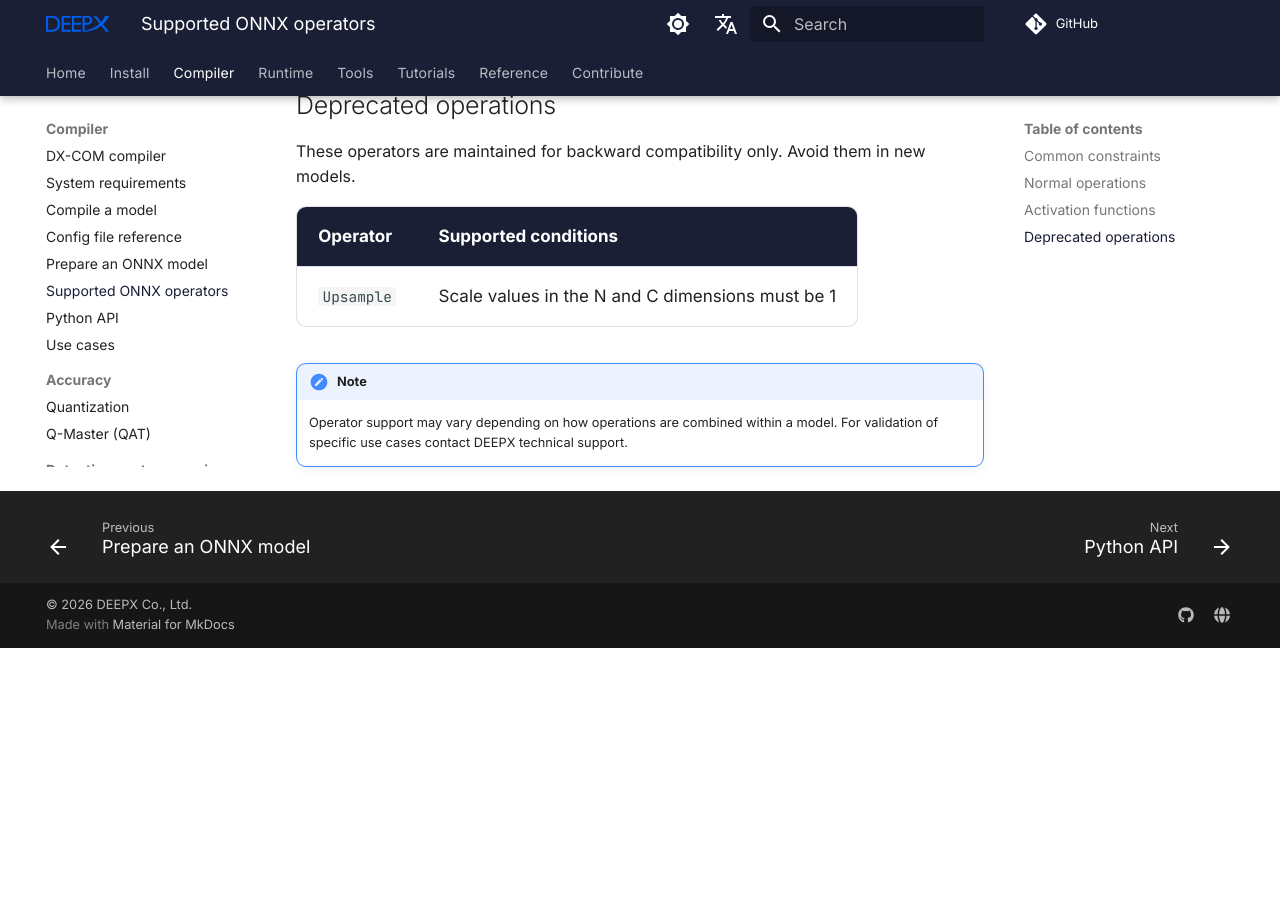
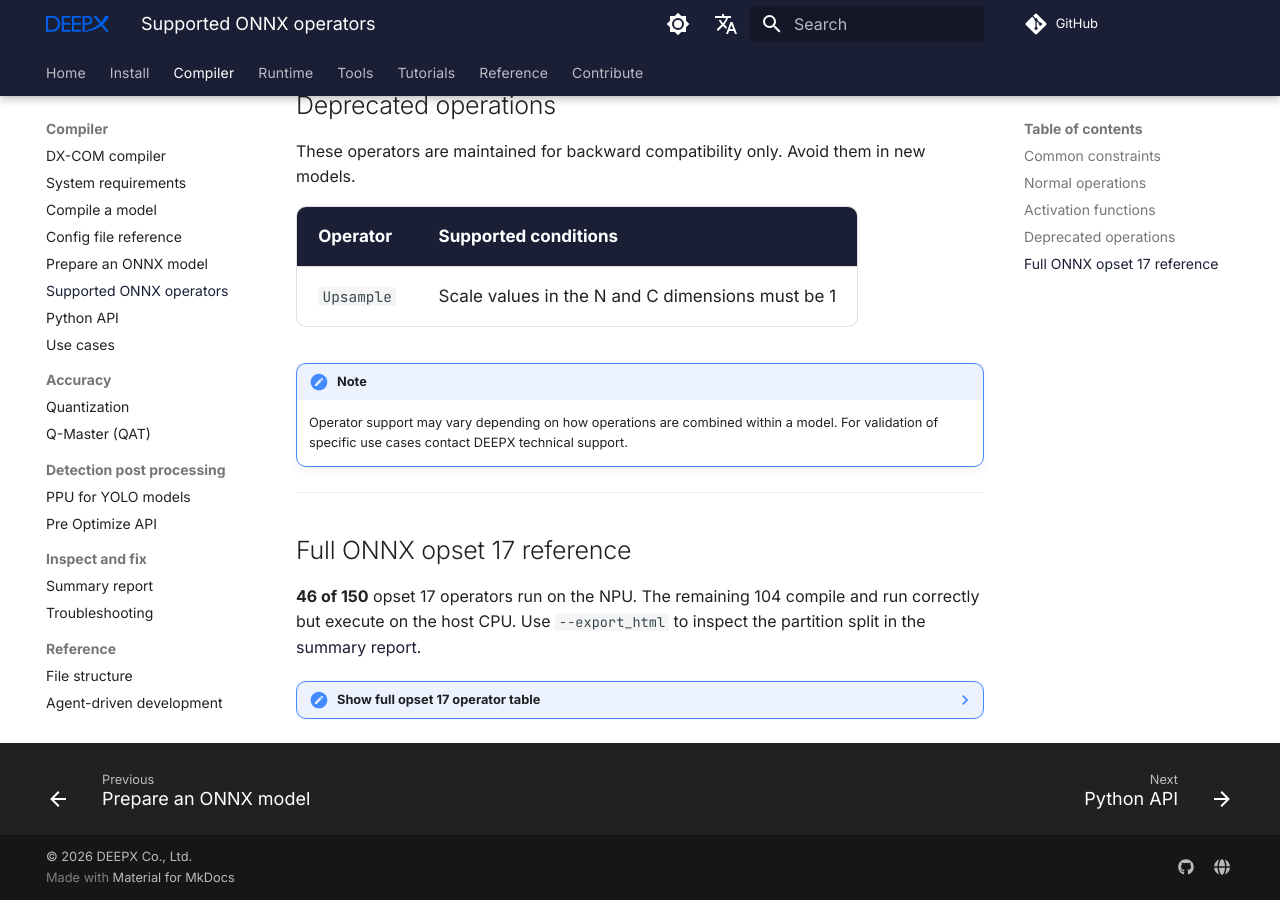
Before and after one commit to DEEPX-AI/dx-docs, an MkDocs documentation site: the page built from docs/en/compiler/onnx-operators.md, in a window 1280 px wide and 900 px high, scrolled down 4906 px. Built offline with MkDocs 1.6.1 and Material for MkDocs 9.7.7, drawn with Linux system fonts in a browser that asks for light colours; comment, search, counter and statistics services are not loaded; before the commit the page ends 5554 px from its top, so only the background shows below that; part of the change alters nothing that is shown.

Commit message:
added onnx operators table

```diff
--- a/docs/en/compiler/onnx-operators.md
+++ b/docs/en/compiler/onnx-operators.md
@@ -87,3 +87,165 @@ These operators are maintained for backward compatibility only. Avoid them in ne
 
 !!! note
     Operator support may vary depending on how operations are combined within a model. For validation of specific use cases contact DEEPX technical support.
+
+---
+
+## Full ONNX opset 17 reference
+
+**46 of 150** opset 17 operators run on the NPU. The remaining 104 compile and run correctly but execute on the host CPU. Use `--export_html` to inspect the partition split in the [summary report](summary-report.md).
+
+??? note "Show full opset 17 operator table"
+
+    | Operator | Execution |
+    |---|---|
+    | `Abs` | ⚠️ CPU |
+    | `Acos` | ⚠️ CPU |
+    | `Acosh` | ⚠️ CPU |
+    | `Add` | ✅ NPU |
+    | `AffineGrid` | ⚠️ CPU |
+    | `And` | ⚠️ CPU |
+    | `ArgMax` | ✅ NPU |
+    | `ArgMin` | ⚠️ CPU |
+    | `Asin` | ⚠️ CPU |
+    | `Asinh` | ⚠️ CPU |
+    | `Atan` | ⚠️ CPU |
+    | `Atanh` | ⚠️ CPU |
+    | `AveragePool` | ✅ NPU |
+    | `BatchNormalization` | ✅ NPU |
+    | `Bernoulli` | ⚠️ CPU |
+    | `BitShift` | ⚠️ CPU |
+    | `BlackmanWindow` | ⚠️ CPU |
+    | `Cast` | ⚠️ CPU |
+    | `Ceil` | ⚠️ CPU |
+    | `Clip` | ✅ NPU |
+    | `Compress` | ⚠️ CPU |
+    | `Concat` | ✅ NPU |
+    | `Constant` | ✅ NPU |
+    | `ConstantOfShape` | ✅ NPU |
+    | `Conv` | ✅ NPU |
+    | `ConvTranspose` | ✅ NPU |
+    | `Cos` | ⚠️ CPU |
+    | `Cosh` | ⚠️ CPU |
+    | `CumSum` | ⚠️ CPU |
+    | `DFT` | ⚠️ CPU |
+    | `DepthToSpace` | ⚠️ CPU |
+    | `DequantizeLinear` | ⚠️ CPU |
+    | `Det` | ⚠️ CPU |
+    | `Div` | ✅ NPU |
+    | `Dropout` | ✅ NPU |
+    | `Einsum` | ✅ NPU |
+    | `Elu` | ✅ NPU |
+    | `Equal` | ⚠️ CPU |
+    | `Erf` | ✅ NPU |
+    | `Exp` | ⚠️ CPU |
+    | `Expand` | ⚠️ CPU |
+    | `EyeLike` | ⚠️ CPU |
+    | `Flatten` | ✅ NPU |
+    | `Floor` | ⚠️ CPU |
+    | `GRU` | ⚠️ CPU |
+    | `Gather` | ✅ NPU |
+    | `GatherElements` | ⚠️ CPU |
+    | `GatherND` | ⚠️ CPU |
+    | `Gemm` | ✅ NPU |
+    | `GlobalAveragePool` | ✅ NPU |
+    | `GlobalLpPool` | ⚠️ CPU |
+    | `GlobalMaxPool` | ⚠️ CPU |
+    | `Greater` | ⚠️ CPU |
+    | `GridSample` | ⚠️ CPU |
+    | `GroupNormalization` | ⚠️ CPU |
+    | `HammingWindow` | ⚠️ CPU |
+    | `HannWindow` | ⚠️ CPU |
+    | `HardSigmoid` | ✅ NPU |
+    | `HardSwish` | ✅ NPU |
+    | `Hardmax` | ⚠️ CPU |
+    | `Identity` | ✅ NPU |
+    | `If` | ⚠️ CPU |
+    | `InstanceNormalization` | ⚠️ CPU |
+    | `IsInf` | ⚠️ CPU |
+    | `IsNaN` | ⚠️ CPU |
+    | `LRN` | ⚠️ CPU |
+    | `LSTM` | ⚠️ CPU |
+    | `LayerNormalization` | ✅ NPU |
+    | `LeakyRelu` | ✅ NPU |
+    | `Less` | ⚠️ CPU |
+    | `Log` | ⚠️ CPU |
+    | `LogSoftmax` | ⚠️ CPU |
+    | `Loop` | ⚠️ CPU |
+    | `LpNormalization` | ⚠️ CPU |
+    | `LpPool` | ⚠️ CPU |
+    | `MatMul` | ✅ NPU |
+    | `Max` | ⚠️ CPU |
+    | `MaxPool` | ✅ NPU |
+    | `MaxRoiPool` | ⚠️ CPU |
+    | `MaxUnpool` | ⚠️ CPU |
+    | `Mean` | ⚠️ CPU |
+    | `MelWeightMatrix` | ⚠️ CPU |
+    | `Min` | ⚠️ CPU |
+    | `Mod` | ⚠️ CPU |
+    | `Mul` | ✅ NPU |
+    | `Multinomial` | ⚠️ CPU |
+    | `Neg` | ⚠️ CPU |
+    | `NonMaxSuppression` | ⚠️ CPU |
+    | `NonZero` | ⚠️ CPU |
+    | `Not` | ⚠️ CPU |
+    | `OneHot` | ⚠️ CPU |
+    | `Or` | ⚠️ CPU |
+    | `PRelu` | ✅ NPU |
+    | `Pad` | ✅ NPU |
+    | `Pow` | ⚠️ CPU |
+    | `QuantizeLinear` | ⚠️ CPU |
+    | `RNN` | ⚠️ CPU |
+    | `RandomNormal` | ⚠️ CPU |
+    | `RandomNormalLike` | ⚠️ CPU |
+    | `RandomUniform` | ⚠️ CPU |
+    | `RandomUniformLike` | ⚠️ CPU |
+    | `Range` | ⚠️ CPU |
+    | `Reciprocal` | ⚠️ CPU |
+    | `ReduceL1` | ⚠️ CPU |
+    | `ReduceL2` | ⚠️ CPU |
+    | `ReduceLogSum` | ⚠️ CPU |
+    | `ReduceLogSumExp` | ⚠️ CPU |
+    | `ReduceMax` | ⚠️ CPU |
+    | `ReduceMean` | ✅ NPU |
+    | `ReduceMin` | ⚠️ CPU |
+    | `ReduceProd` | ⚠️ CPU |
+    | `ReduceSum` | ✅ NPU |
+    | `ReduceSumSquare` | ⚠️ CPU |
+    | `Relu` | ✅ NPU |
+    | `Reshape` | ✅ NPU |
+    | `Resize` | ✅ NPU |
+    | `ReverseSequence` | ⚠️ CPU |
+    | `RoiAlign` | ⚠️ CPU |
+    | `Round` | ⚠️ CPU |
+    | `Scan` | ⚠️ CPU |
+    | `Scatter` | ⚠️ CPU |
+    | `ScatterElements` | ⚠️ CPU |
+    | `ScatterND` | ⚠️ CPU |
+    | `Selu` | ✅ NPU |
+    | `Shape` | ✅ NPU |
+    | `Sigmoid` | ✅ NPU |
+    | `Sign` | ⚠️ CPU |
+    | `Sin` | ⚠️ CPU |
+    | `Sinh` | ⚠️ CPU |
+    | `Size` | ⚠️ CPU |
+    | `Slice` | ✅ NPU |
+    | `Softmax` | ✅ NPU |
+    | `Softplus` | ✅ NPU |
+    | `Softsign` | ⚠️ CPU |
+    | `SpaceToDepth` | ⚠️ CPU |
+    | `Split` | ✅ NPU |
+    | `Sqrt` | ⚠️ CPU |
+    | `Squeeze` | ✅ NPU |
+    | `StringNormalizer` | ⚠️ CPU |
+    | `Sub` | ✅ NPU |
+    | `Sum` | ⚠️ CPU |
+    | `Tan` | ⚠️ CPU |
+    | `Tanh` | ✅ NPU |
+    | `Tile` | ⚠️ CPU |
+    | `TopK` | ⚠️ CPU |
+    | `Transpose` | ✅ NPU |
+    | `Unique` | ⚠️ CPU |
+    | `Unsqueeze` | ⚠️ CPU |
+    | `Upsample` | ✅ NPU |
+    | `Where` | ⚠️ CPU |
+    | `Xor` | ⚠️ CPU |
```
